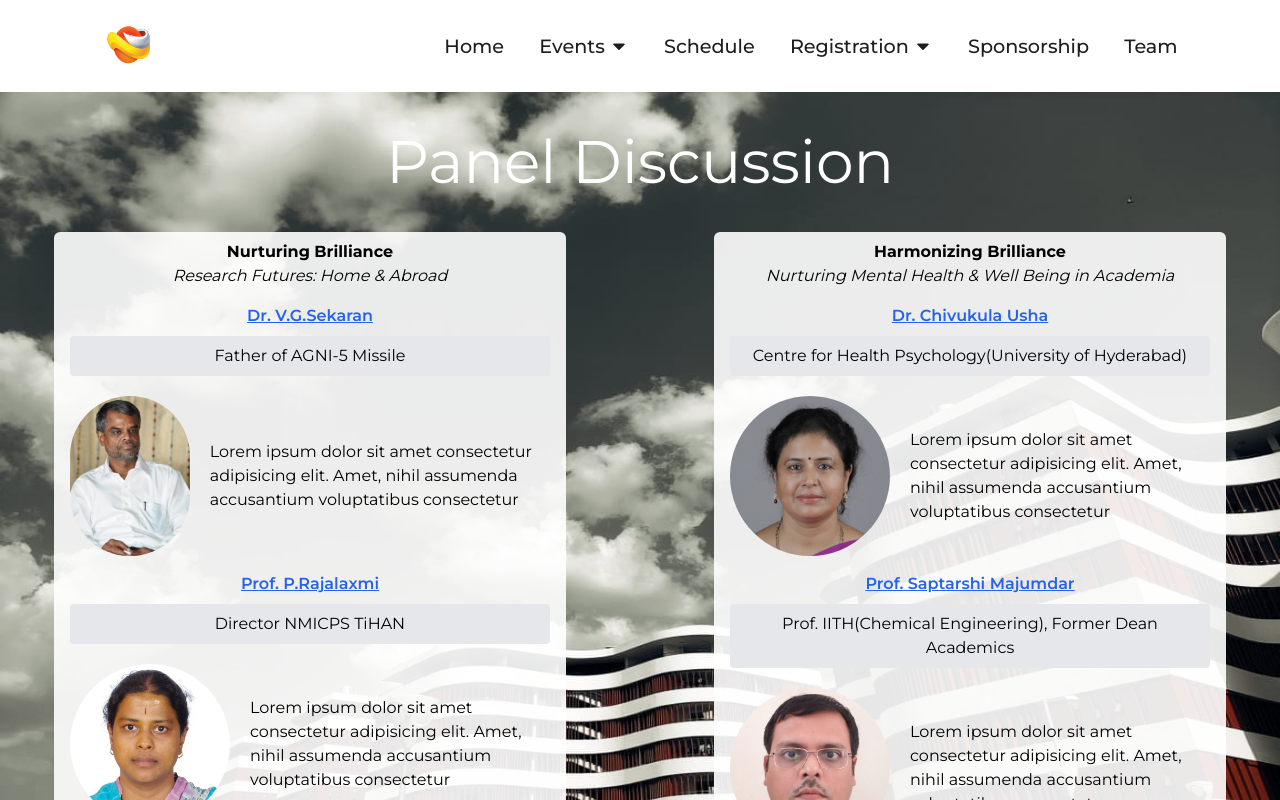
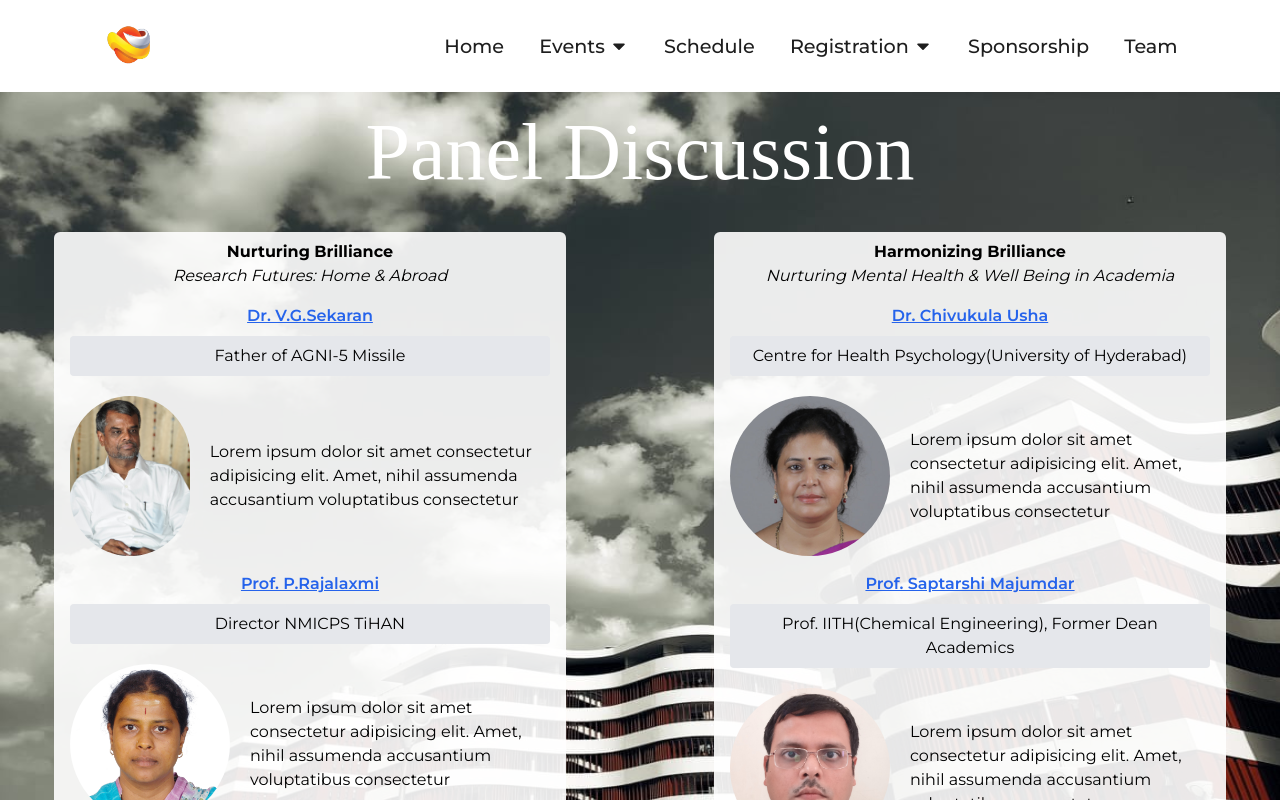
Before and after one commit to jash-j3/Research-Day-Website, a React (Create React App) app: page /Panel in a window 1280 px wide. Shown: the top 800 px of the page. Built offline with nearby package versions, Linux system fonts and the light colour scheme; a web font is replaced by a local one.

Commit message:
update Panel.jsx

```diff
--- a/src/Panel.jsx
+++ b/src/Panel.jsx
@@ -70,7 +70,7 @@ function Panel() {
   return (
     <div className="lloll">
       <div className="pb-10 font-Montserrat">
-        <h1 className="py-10 text-center text-white font-cursive text-4xl md:text-6xl">
+        <h1 className="he py-10 text-center text-white font-cursive text-4xl md:text-6xl">
           Panel Discussion
         </h1>
         <div className=" flex flex-col md:flex-row justify-around gap-10">
```
